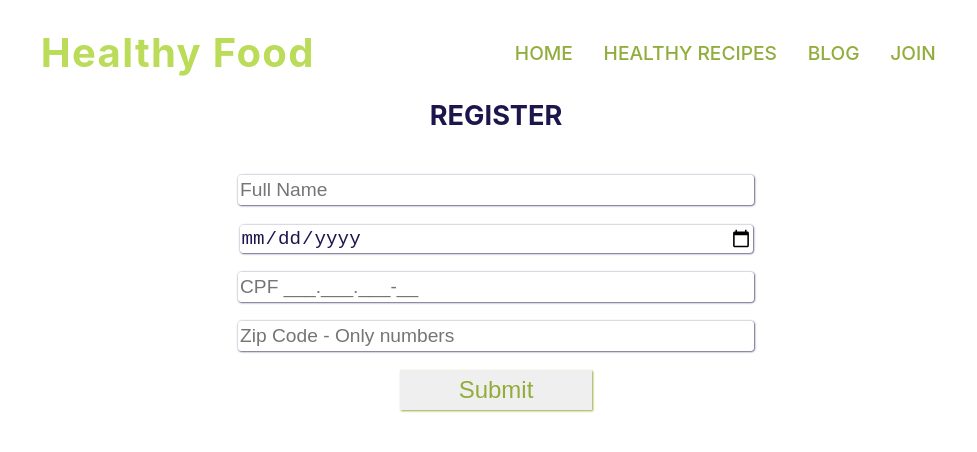
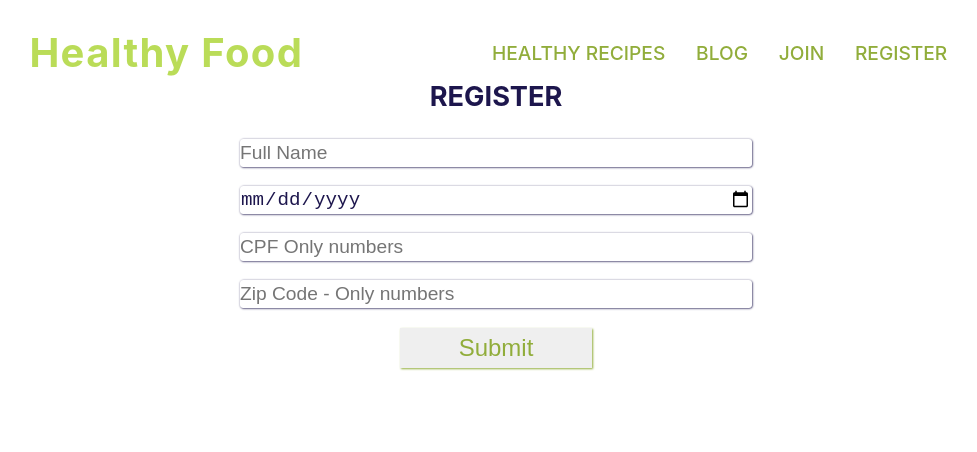
Before and after one commit to hernanbarrientos/gcb-healthyfood, a React (Create React App) app: page / in a window 1280 px wide. Shown: the top 452 px of the page, without its empty margins (144-1121 px from the left). Built offline with nearby package versions, Linux system fonts and the light colour scheme.

Commit message:
form finished

```diff
--- a/src/Components/Header.js
+++ b/src/Components/Header.js
@@ -7,10 +7,7 @@ function Header() {
       <Subtitle>Healthy Food</Subtitle>
       <ContainerNav>
         <Button as="a" href="#">
-          HOME
-        </Button>
-        <Button as="a" href="#">
-          HEALTHY RECIPES
+        HEALTHY RECIPES
         </Button>
         <Button as="a" href="#">
           BLOG
@@ -18,6 +15,9 @@ function Header() {
         <Button as="a" href="#">
           JOIN
         </Button>
+        <Button as="a" href="#">
+          REGISTER
+        </Button>
       </ContainerNav>
     </Container>
   );
--- a/src/Components/SignUp.js
+++ b/src/Components/SignUp.js
@@ -16,27 +16,40 @@ const SignUp = () => {
     city: "",
   });
 
+  const [error, setError] = useState();
+
   const onChange = (event) => {
     const { name, value } = event.target;
     setForm({ ...form, [name]: value });
+    setError(false);
   };
 
   useEffect(() => {
     const cep = form.zipCode.replace(/[^0-9]/g, "");
+    setForm({
+      ...form,
+      ["address"]: "",
+      ["district"]: "",
+      ["city"]: "",
+    });
     if (cep?.length !== 8) {
       return;
     } else {
       axios
         .get(`https://viacep.com.br/ws/${cep}/json/`)
         .then((res) => {
+          if(res.data.erro){
+            setError(true)
+          } else {
             setForm({
               ...form,
               ["address"]: res.data.logradouro,
               ["district"]: res.data.bairro,
               ["city"]: res.data.localidade,
             });
+          }
         })
-        .catch((err) => console.log(err.response));
+        .catch((err) => setError({...err}));
     }
   }, [form.zipCode]);
 
@@ -48,13 +61,16 @@ const SignUp = () => {
     }
   }, []);
 
+
   const handleSignUp = (event) => {
     event.preventDefault();
+
     new swal({
       title: "Very Good",
       text: "Successfully Registered!",
       icon: "success",
     });
+
     const formJSON = JSON.stringify(form);
     localStorage.setItem("form", formJSON);
     Cookies.set("form", formJSON);
@@ -92,7 +108,7 @@ const SignUp = () => {
           name="cpf"
           value={form.cpf}
           onChange={onChange}
-          placeholder={"CPF ___.___.___-__"}
+          placeholder={"CPF Only numbers"}
           required
           maxLength={11}
           pattern={"[0-9]{11}"}
@@ -108,7 +124,7 @@ const SignUp = () => {
           title={"Only Numbers - Your ZIP Code must contain 8 digits"}
         />
 
-        {zipCodeAuto ? (
+        {form.address ? (
           <>
             <InputForm
               name="address"
@@ -140,7 +156,7 @@ const SignUp = () => {
             />
           </>
         ) : null}
-
+        {error ? <p> Zip Code Invalid </p> : null}
         <Button>Submit</Button>
       </Form>
     </Container>
--- a/src/index.css
+++ b/src/index.css
@@ -1,5 +1,11 @@
+*{
+  box-sizing: border-box;
+  padding: 0;
+  margin: 0;
+}
+
 body {
-  margin: 0;
+
   font-family: -apple-system, BlinkMacSystemFont, "Segoe UI", "Roboto", "Oxygen",
     "Ubuntu", "Cantarell", "Fira Sans", "Droid Sans", "Helvetica Neue",
     sans-serif;
```
Lines whose indentation alone changed are shown as unchanged.
